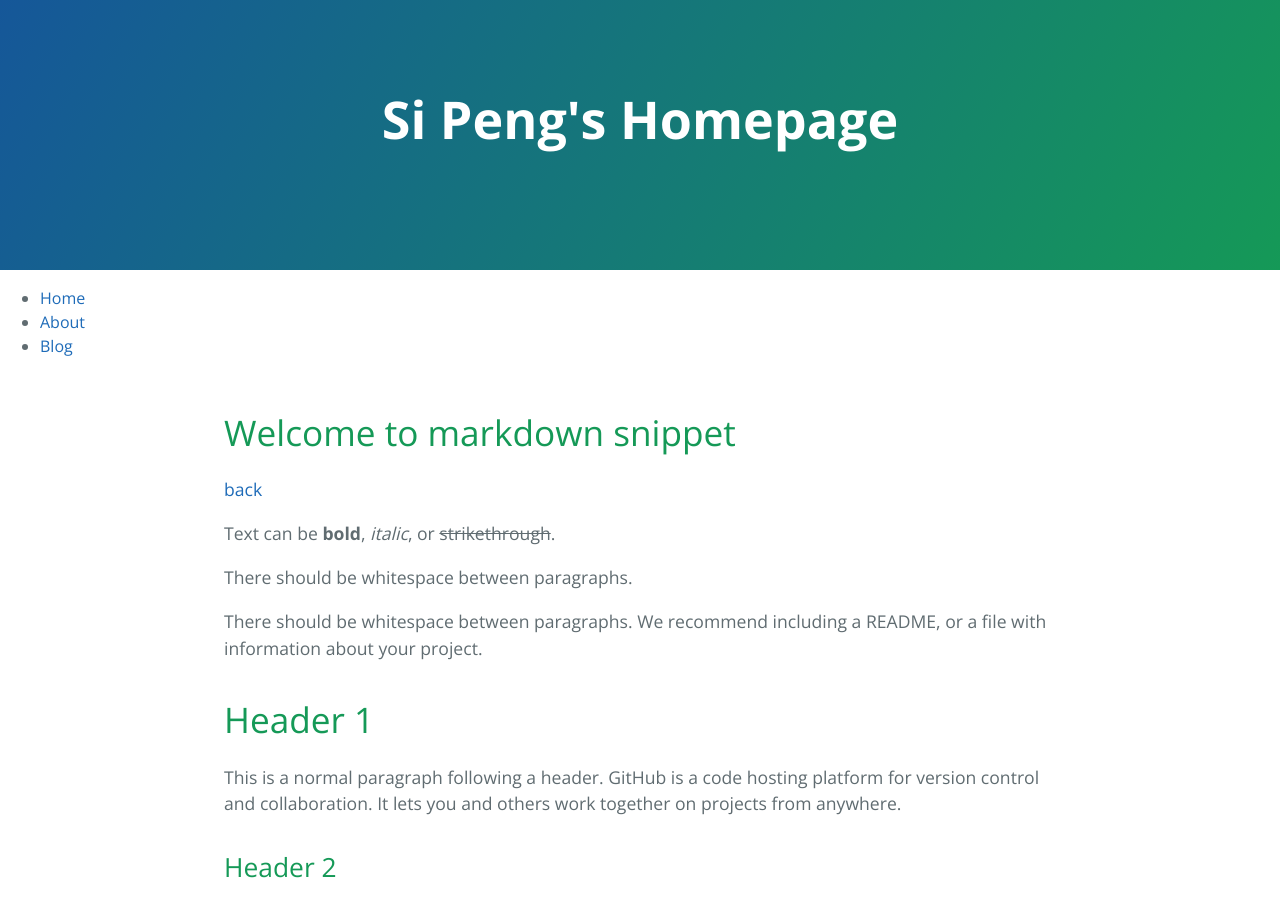
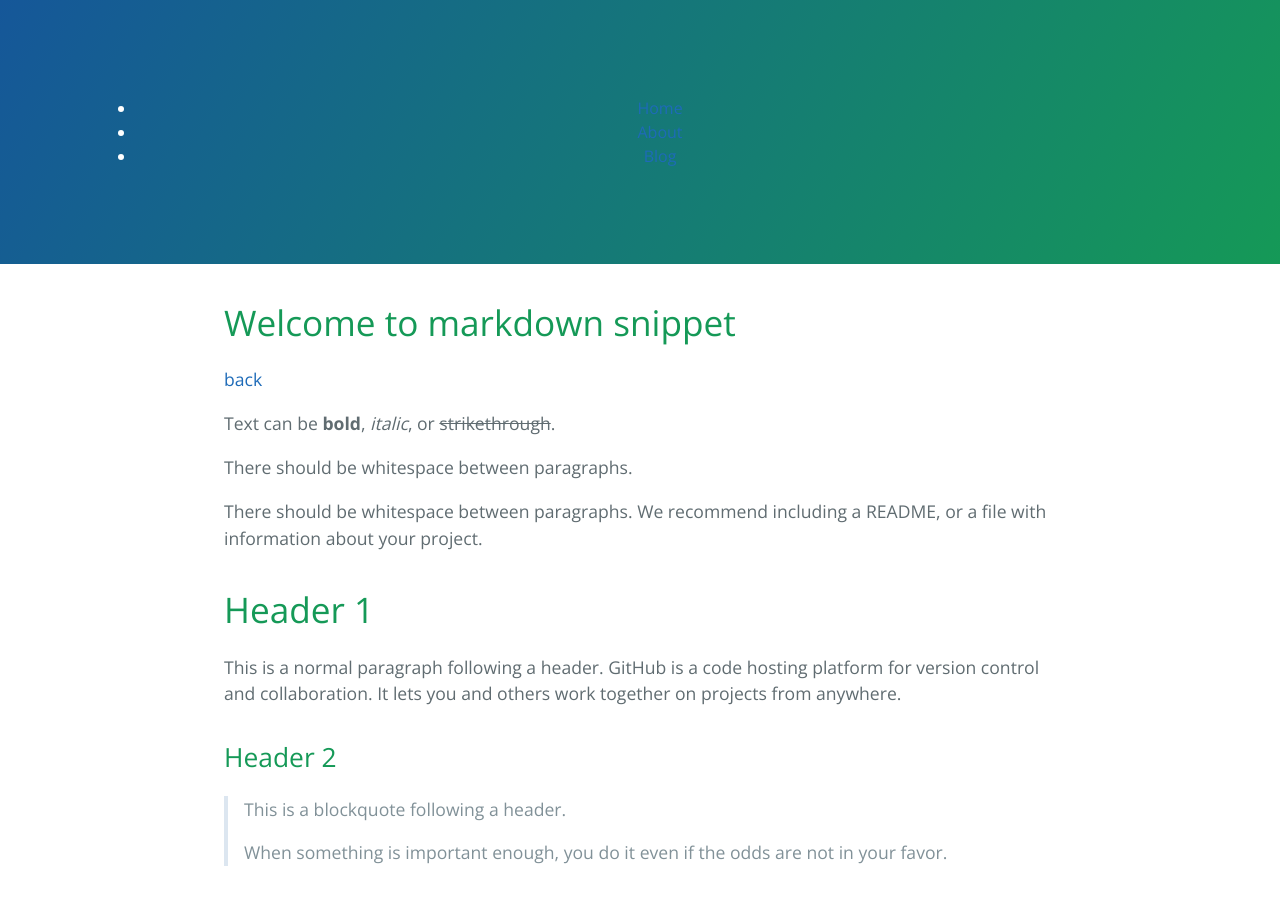
Before and after one commit to sipeng/sipeng.github.io, a Jekyll site: the page built from markdown-snippet.md, in a window 1280 px wide and 900 px high. Built offline with Jekyll 4.4.1, drawn with Linux system fonts in a browser that asks for light colours; the repository's description, which GitHub fills in, is left out.

Commit message:
Update default.html

```diff
--- a/_layouts/default.html
+++ b/_layouts/default.html
@@ -11,24 +11,15 @@
   </head>
   <body>
     <section class="page-header">
-      <h1 class="project-name">{{ site.title | default: site.github.repository_name }}</h1>
-      <h2 class="project-tagline">{{ site.description | default: site.github.project_tagline }}</h2>
-      {% if site.github.is_project_page %}
-        <a href="{{ site.github.repository_url }}" class="btn">View on GitHub</a>
-      {% endif %}
-      {% if site.show_downloads %}
-        <a href="{{ site.github.zip_url }}" class="btn">Download .zip</a>
-        <a href="{{ site.github.tar_url }}" class="btn">Download .tar.gz</a>
-      {% endif %}
+      <nav>
+        <ul>
+        <li><a href="/">Home</a></li>
+        <li><a href="/about">About</a></li>
+        <li><a href="/blog">Blog</a></li>
+        </ul>
+      </nav>
     </section>
 
-    <nav>
-      <ul>
-      <li><a href="/">Home</a></li>
-      <li><a href="/about">About</a></li>
-      <li><a href="/blog">Blog</a></li>
-      </ul>
-    </nav>
 
     <section class="main-content">
       {{ content }}
```
